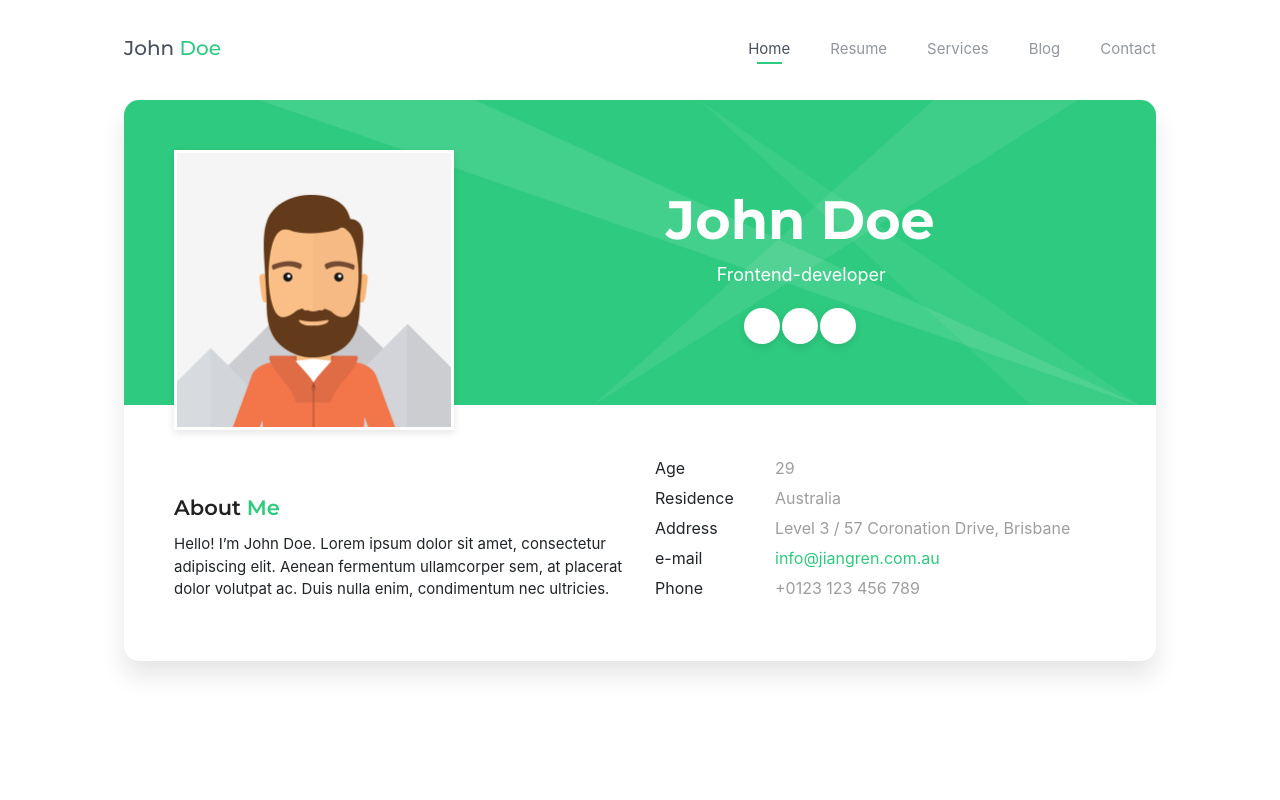
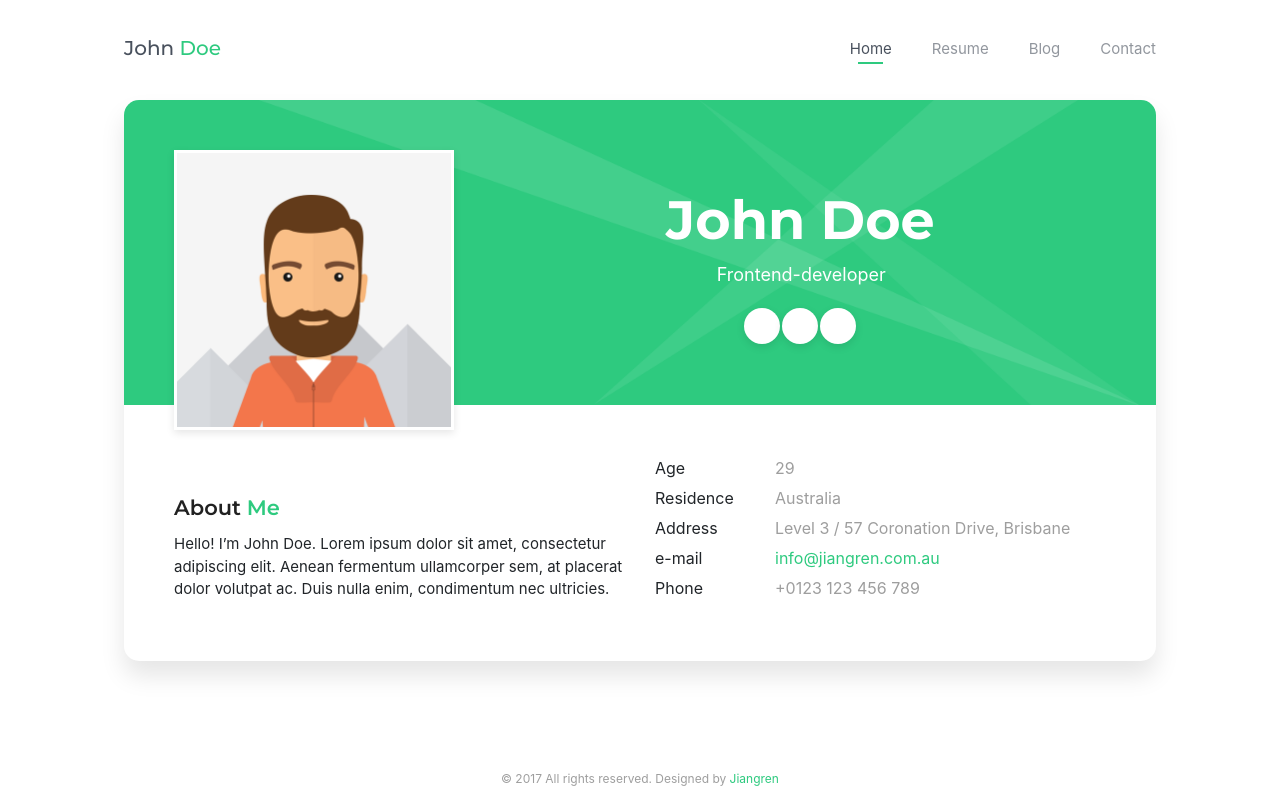
Before and after one commit to BubbleKID/personal-profile, a React app: page / in a window 1280 px wide. Built offline with nearby package versions, Linux system fonts and the light colour scheme; a web font is replaced by a local one.

Commit message:
added header scroll function

```diff
--- a/src/App.js
+++ b/src/App.js
@@ -7,14 +7,17 @@ import Blog from './components/Blog';
 import Contact from './components/Contact';
 import Footer from './components/Footer';
 import './css/animation.css';
-
 import './css/style.css';
 
 class App extends Component {
   onClickPage = (e) =>{
+    //active menu button
+    document.querySelector('.active').classList.remove('active');
+    e.target.parentElement.classList.add('active');
+
     //curretn page comes out
     var currentPage = document.querySelector('.pt-page-current');
-    var nextPage= document.querySelector('#section_'+ e.target.id );
+    var nextPage= document.querySelector('#section_'+ e.target.id);
     var sectionName='section_'+ e.target.id;
 
     if(currentPage.id !== sectionName)
@@ -24,7 +27,7 @@ class App extends Component {
       currentPage.classList.remove('pt-page-current');
       currentPage.addEventListener("animationend",
         function() {
-          console.log('current id ' + document.querySelector('.pt-page-current').id);
+          //console.log('current id ' + document.querySelector('.pt-page-current').id);
           currentPage.classList.remove('pt-page-rotateCarouselLeftOut');
         });
       //next page left in
@@ -34,10 +37,22 @@ class App extends Component {
         function() {
           nextPage.classList.remove('pt-page-rotateCarouselLeftIn');
         });
-
     }
   }
-
+  componentDidMount() {
+    window.addEventListener('scroll', this.handleScroll.bind(this));
+  }
+  componentWillUnmount() {
+    window.removeEventListener('scroll', this.handleScroll.bind(this));
+  }
+  handleScroll(e) {
+    if (document.documentElement.scrollTop < 20) {
+      document.querySelector('.header').classList.remove('sticked');
+    } else {
+      document.querySelector('.header').classList.add('sticked');
+    }
+    //console.log('this scroll top' + window.scrollTop );
+  }
 
   render() {
     return (
@@ -54,9 +69,8 @@ class App extends Component {
                 </div>
             </div>
         </div>
+        <Footer />
       </div>
-
-
     );
   }
 }
--- a/src/components/Header.js
+++ b/src/components/Header.js
@@ -14,19 +14,19 @@ class Header extends Component {
                 {/* Main menu */}
                 <ul id="nav" className="site-main-menu">
                     <li className="active">
-                        <a className="pt-trigger" href="#home" onClick={this.props.onClickPage}  id="home" data-animation="62">Home</a>{/*href value = data-id without # of .pt-page. */}
+                        <a className="pt-trigger" href="#home" onClick={this.props.onClickPage}  id="home">Home</a>{/*href value = data-id without # of .pt-page. */}
                     </li>
                     <li className="">
-                        <a className="pt-trigger" href="#resume" onClick={this.props.onClickPage} id="resume" data-animation="62">Resume</a>
+                        <a className="pt-trigger" href="#resume" onClick={this.props.onClickPage} id="resume">Resume</a>
+                    </li>
+                    {/* <li className="">
+                        <a className="pt-trigger" href="#services" onClick={this.props.onClickPage} id="services">Services</a>
+                    </li> */}
+                    <li className="">
+                        <a className="pt-trigger" href="#blog" onClick={this.props.onClickPage} id="blog">Blog</a>
                     </li>
                     <li className="">
-                        <a className="pt-trigger" href="#services" onClick={this.props.onClickPage} id="services"  data-animation="62">Services</a>
-                    </li>
-                    <li className="">
-                        <a className="pt-trigger" href="#blog" onClick={this.props.onClickPage} id="blog" data-animation="62">Blog</a>
-                    </li>
-                    <li className="">
-                        <a className="pt-trigger" href="#contact" onClick={this.props.onClickPage} id="contact"  data-animation="62">Contact</a>
+                        <a className="pt-trigger" href="#contact" onClick={this.props.onClickPage} id="contact">Contact</a>
                     </li>
                 </ul>
                 {/*Main menu */}
--- a/src/css/style.css
+++ b/src/css/style.css
@@ -371,7 +371,7 @@ button:hover, input[type="button"]:hover, input[type="submit"]:hover {
 }
 
 /* Footer */
-body > footer {
+footer {
   position: fixed;
   bottom: 0;
   left: 0;
@@ -379,7 +379,7 @@ body > footer {
 }
 
 /* copyrights block */
-body > footer .copyrights {
+footer .copyrights {
   display: block;
   margin-bottom: 12px;
   text-align: center;
```
